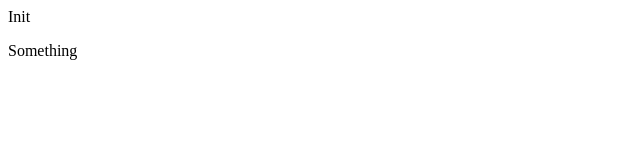
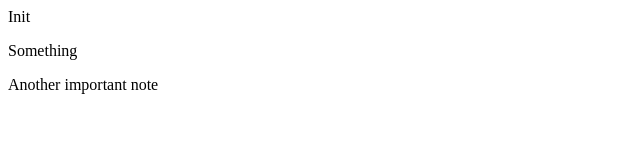
Before and after one commit to Anamul9901/learn-advance-github, a plain HTML site: page index.html in a window 1280 px wide. Shown: the whole page, without its empty margins (0-640 px from the left). Drawn offline with Linux system fonts and the light colour scheme.

Commit message:
homepage note

```diff
--- a/index.html
+++ b/index.html
@@ -1,2 +1,3 @@
 <p>Init</p>
 <p>Something</p>
+<p>Another important note</p>
```
